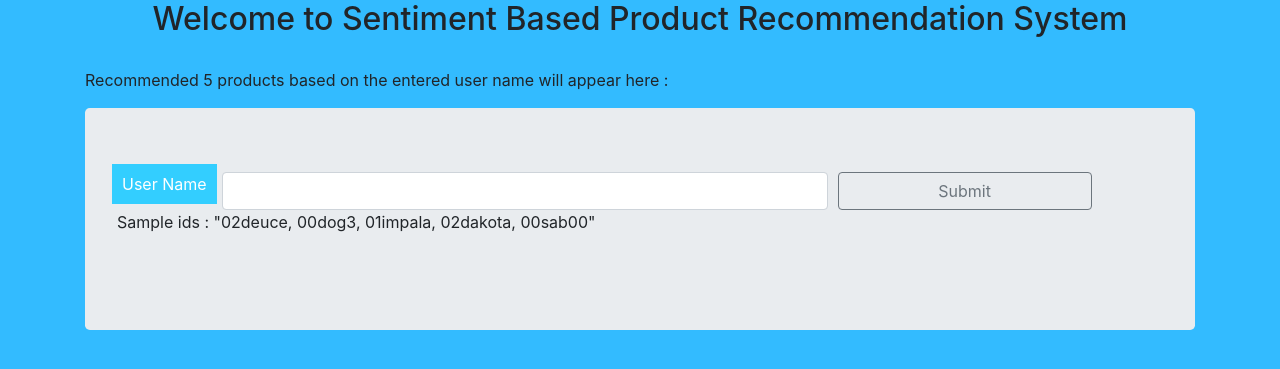
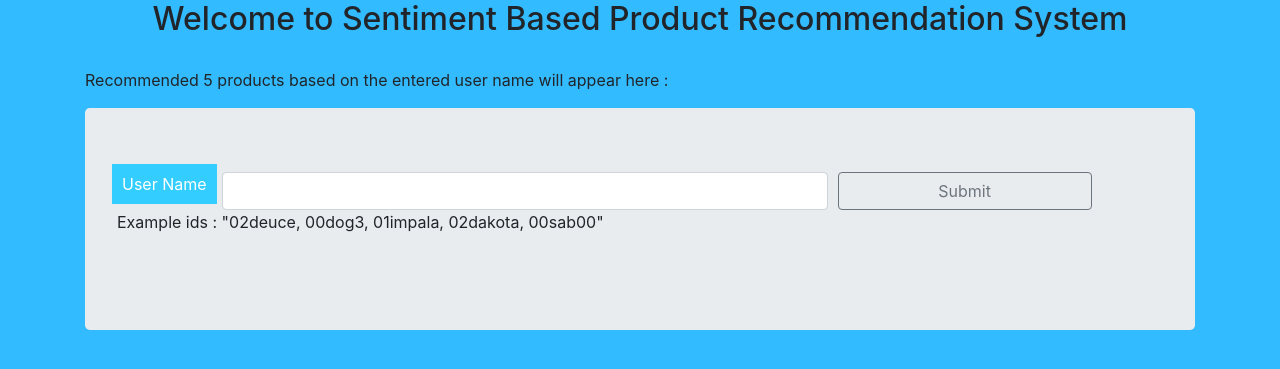
Before and after one commit to jagdeepbahl/jagdeep_recommendation, a Flask app: page / in a window 1280 px wide. Shown: the top 369 px of the page. Run offline with Flask 2, Linux system fonts and the light colour scheme; parts of the project's set-up code (start-up, migrations or seed data) failed here and were passed over; some libraries are stand-ins or nearby versions.

Commit message:
Update index.html

```diff
--- a/templates/index.html
+++ b/templates/index.html
@@ -96,7 +96,7 @@
 
 }
 .username {background-color: #33CEFF;} /* Green */
-.show {background-color: #2196F3;} /* Blue */
+.show {background-color: #2196F3;} /* Black */
 .warning {background-color: #ff9800;} /* Orange */
 .danger {background-color: #f44336;} /* Red */
 .other {background-color: #e7e7e7; color: black;} /* Gray */
@@ -133,7 +133,7 @@
           </button>
                 </div>
                 <div class="col-lg-12">
-                    <p class=""> Sample ids : "02deuce, 00dog3, 01impala, 02dakota, 00sab00" </p>
+                    <p class=""> Example ids : "02deuce, 00dog3, 01impala, 02dakota, 00sab00" </p>
                 </div>
             </div>
 
```
